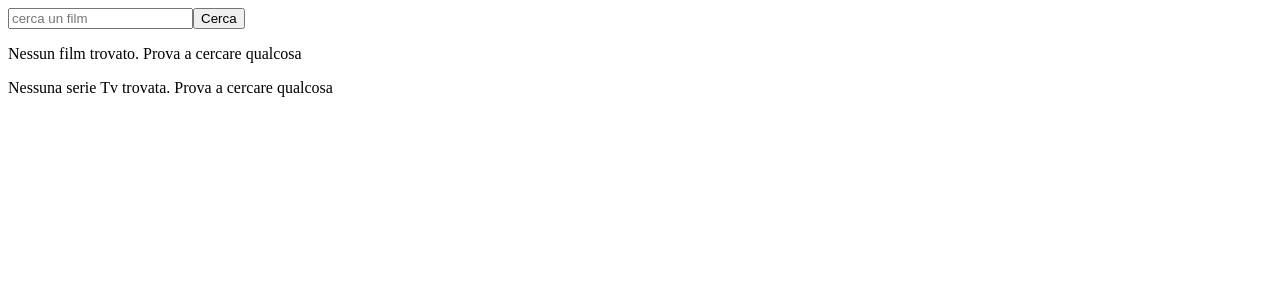
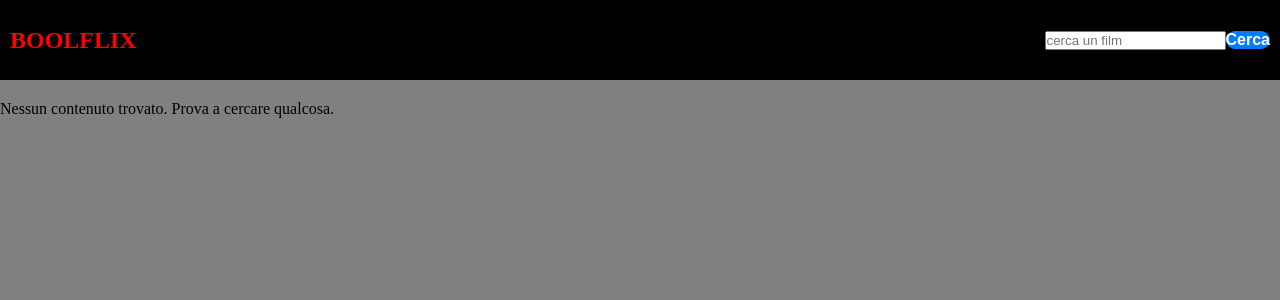
Before and after one commit to angeloalmanza/react-boolflix, a React (Vite) app: page / in a window 1280 px wide. Shown: the top 300 px of the page. Built offline with nearby package versions, Linux system fonts and the light colour scheme.

Commit message:
feat: implementazione milestone 4

```diff
--- /dev/null
+++ b/src/components/AppCard.jsx
@@ -0,0 +1,32 @@
+import { useContext } from "react";
+import GlobalContext from "../contexts/GlobalContext";
+
+const AppCard = ({ curItem }) => {
+    const { imgUrl, renderStars } = useContext(GlobalContext);
+    const placeholderImage = "https://placehold.co/300x400";
+
+    const languageFlags = {
+        en: "img/en.png",
+        it: "img/it.png"
+    }
+
+    return (
+        <div className="card">
+            <img src={curItem.poster_path ? `${imgUrl}${curItem.poster_path}` : placeholderImage} alt="" />
+            <div className="card-overlay">
+                <div className="card-content">
+                    <h3 className="mb-5">{curItem.title || curItem.name}</h3>
+                    <p className="mb-5"><strong>Titolo originale:</strong> {curItem.original_title || curItem.original_name}</p>
+                    <p className="mb-5">
+                        <strong>Lingua originale: </strong>
+                        <img src={languageFlags[curItem.original_language] || "img/placeholder.png"} alt=""/>
+                    </p>
+                    <p className="mb-5"><strong>Voto:</strong> {renderStars(curItem.vote_average)}</p>
+                    <p className="mb-5 card-overview"><strong>Overview:</strong> {curItem.overview}</p>
+                </div>
+            </div>
+        </div>
+    )
+}
+
+export default AppCard;
--- a/src/components/AppLayout.jsx
+++ b/src/components/AppLayout.jsx
@@ -1,6 +1,5 @@
 import HeaderLayout from "./HeaderLayout";
-import MoviesList from "./MoviesList";
-import SerieTvList from "./SerieTvList";
+import AppList from "./AppList";
 
 const AppLayout = () => {
 
@@ -11,9 +10,9 @@ const AppLayout = () => {
             </header>
 
             <main>
-                <MoviesList />
-                <SerieTvList />
+                <AppList />
             </main>
+
         </>
     )
 }
--- /dev/null
+++ b/src/components/AppList.jsx
@@ -0,0 +1,41 @@
+import { useContext } from "react"
+import GlobalContext from "../contexts/GlobalContext"
+import AppCard from "./AppCard";
+
+const AppList = () => {
+    const { movies, serieTv } = useContext(GlobalContext);
+
+    return (
+        <div>
+            {movies.length === 0 && serieTv.length === 0 ? (
+                <p>Nessun contenuto trovato. Prova a cercare qualcosa.</p>
+            ) : (
+                <>
+                    {movies.length > 0 && (
+                        <>
+                            <h3>Film</h3>
+                            <div className="card-grid">
+                                {movies.map((movie) => (
+                                    <AppCard key={movie.id} curItem={movie} />
+                                ))}
+                            </div>
+                        </>
+                    )}
+
+                    {serieTv.length > 0 && (
+                        <>
+                            <h3>Serie TV</h3>
+                            <div className="card-grid">
+                                {serieTv.map((serie) => (
+                                    <AppCard key={serie.id} curItem={serie} />
+                                ))}
+                            </div>
+                        </>
+                    )}
+                </>
+            )}
+        </div>
+    )
+}
+
+export default AppList;
--- a/src/components/HeaderLayout.jsx
+++ b/src/components/HeaderLayout.jsx
@@ -6,8 +6,16 @@ const HeaderLayout = () => {
 
     return (
         <>
-            <input type="search" value={searchValue} placeholder="cerca un film" onChange={(event) => setSearchValue(event.target.value)} />
-            <button onClick={getMovies}>Cerca</button>
+            <section className="header">
+                <div>
+                    <h1>BOOLFLIX</h1>
+                </div>
+                <div>
+                    <input type="search" value={searchValue} placeholder="cerca un film" onChange={(event) => setSearchValue(event.target.value)} />
+                    <button onClick={getMovies}>Cerca</button>
+                </div>
+            </section>
+
         </>
     )
 }
--- a/src/components/MoviesList.jsx
+++ /dev/null
@@ -1,36 +0,0 @@
-import { useContext } from "react"
-import GlobalContext from "../contexts/GlobalContext"
-
-const MoviesList = () => {
-    const {movies, imgUrl, renderStars} = useContext(GlobalContext);
-
-    const languageFlags = {
-        en: "img/en.png",
-        it: "img/it.png"
-    }
-
-    return(
-        <div>
-            {movies.length === 0 ? (
-                <p>Nessun film trovato. Prova a cercare qualcosa</p>
-            ) : (
-                <ul>
-                    {movies.map((movie) => (
-                        <li key={movie.id}>
-                            <img src={`${imgUrl}${movie.poster_path}`} alt="" />
-                            <h3>{movie.title}</h3>
-                            <p><strong>Titolo originale:</strong> {movie.original_title}</p>
-                            <p>
-                                <strong>Lingua originale:</strong>
-                                <img src={languageFlags[movie.original_language] || "img/placeholder.png"} alt="" width="20"/>
-                            </p>
-                            <p><strong>Voto:</strong> {renderStars(movie.vote_average)}</p>
-                        </li>
-                    ))}
-                </ul>
-            )}
-        </div>
-    )
-}
-
-export default MoviesList;
--- a/src/components/SerieTvList.jsx
+++ /dev/null
@@ -1,39 +0,0 @@
-import { useContext } from "react"
-import GlobalContext from "../contexts/GlobalContext"
-
-const SerieTvList = () => {
-    const {serieTv, imgUrl, renderStars} = useContext(GlobalContext);
-
-    const languageFlags = {
-        en: "img/en.png",
-        it: "img/it.png"
-    }
-
-    return (
-        <div>
-            {serieTv.length === 0 ? (
-                <p>Nessuna serie Tv trovata. Prova a cercare qualcosa</p>
-            ) : (
-                <div>
-                    <h3>Serie Tv</h3>
-                    <ul>
-                        {serieTv.map((serie) => (
-                            <li key={serie.id}>
-                                <img src={`${imgUrl}${serie.poster_path}`} alt="" />
-                                <h3>{serie.name}</h3>
-                                <p><strong>Titolo originale:</strong> {serie.original_name}</p>
-                                <p>
-                                    <strong>Lingua originale:</strong>
-                                    <img src={languageFlags[serie.original_language] || "img/placeholder.png"} alt="" width="20" />
-                                </p>
-                                <p><strong>Voto:</strong> {renderStars(serie.vote_average)}</p>
-                            </li>
-                        ))}
-                    </ul>
-                </div>
-            )}
-        </div>
-    )
-}
-
-export default SerieTvList;
--- a/src/index.css
+++ b/src/index.css
@@ -1,7 +1,106 @@
-ul {
-    list-style: none;
+* {
+    padding: 0;
+    margin: 0;
+    box-sizing: border-box;
 }
 
+img {
+    max-width: 100%;
+}
+
+/* HEADER */
+.header{
+    height: 80px;
+    background-color: black;
+    display: flex;
+    justify-content: space-between;
+    align-items: center;
+    margin-bottom: 20px;
+    padding: 0 10px 0 10px;
+}
+
+.header h1 {
+    color: red;
+}
+
+.header button {
+    background-color: #007BFF;
+    color: white;
+    border: none;
+    border-radius: 12px;
+    font-size: 16px;
+    font-weight: bold;
+    cursor: pointer;
+}
+
+body {
+    background-color: gray;
+}
+
+/* CARD */
+.card {
+    width: 100%;
+    height: 300px;
+    background-size: cover;
+    background-position: center;
+    overflow: hidden;
+    position: relative;
+}
+
+.card img {
+    width: 100%;
+    height: 100%;
+    object-fit: cover;
+    object-position: center;
+}
+
+.card-overlay {
+    position: absolute;
+    top: 0;
+    left: 0;
+    width: 100%;
+    height: 100%;
+    background: rgba(0, 0, 0, 0.8);
+    color: white;
+    display: flex;
+    flex-direction: column;
+    justify-content: center;
+    align-items: start;
+    opacity: 0;
+    visibility: hidden;
+}
+
+.card:hover .card-overlay {
+    opacity: 1;
+    visibility: visible;
+}
+
+.card-content {
+    padding: 10px;
+    overflow: scroll;
+}
+
+.card-content img {
+    width: 20px;
+}
+
+.card-overview {
+    font-size: 0.8rem;
+}
+
+.mb-5 {
+    margin-bottom: 5px;
+}
+
+/* CARD GRID */
+.card-grid {
+    display: grid;
+    grid-template-columns: repeat(5, 1fr);
+    gap: 10px;
+    margin: 20px 0;
+}
+
+/* STARS */
 .full-star {
     color: gold;
 }
@@ -9,3 +108,20 @@ ul {
 .empty-star {
     color: lightgray;
 }
+
+/* MEDIA QUERY */
+@media screen and (max-width: 768px) {
+    .card-grid {
+        grid-template-columns: repeat(4, 1fr);
+        gap: 8px;
+        margin: 15px;
+    }
+}
+
+@media screen and (max-width: 425px) {
+    .card-grid {
+        grid-template-columns: repeat(3, 1fr);
+        gap: 6px;
+        margin: 10px;
+    }
+}
```
